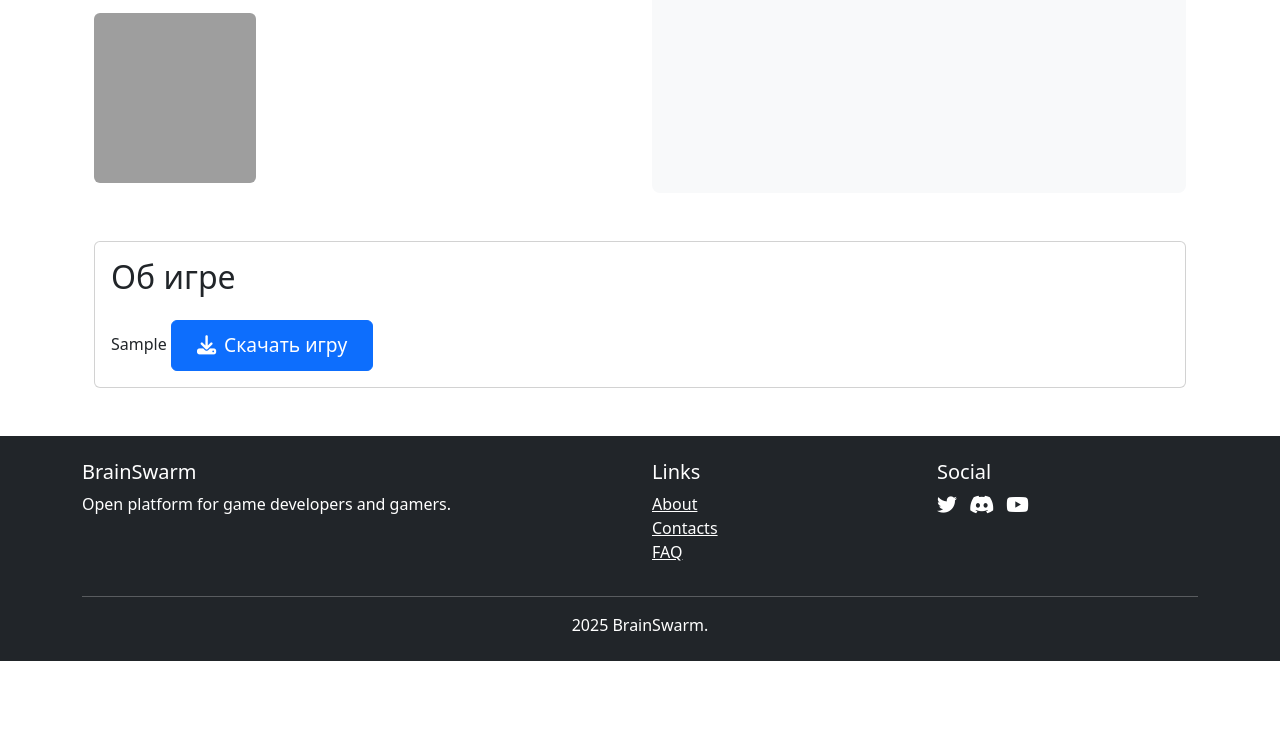
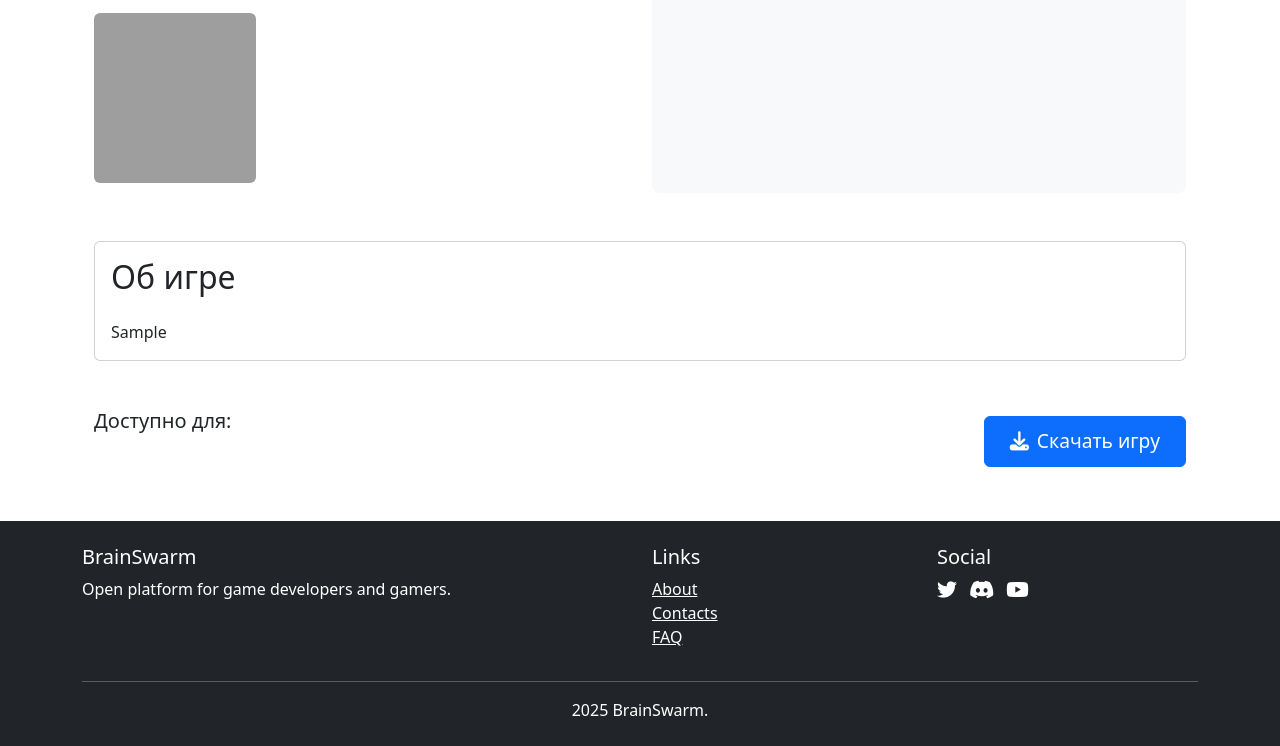
Before and after one commit to Chromiumore/Parts-231-3213-app-dev-2025-kp, a Flask app: template app/templates/view-game.html in a window 1280 px wide. Shown: the part 572-1318 px from the top of the page. Before the commit the page ends 1233 px from the top, so only its background shows below. Run offline with Flask 3, Linux system fonts and the light colour scheme; the template is opened without the code that fills it: most values are stand-ins (such as "Sample title", 1, 10 or a date in 2020); some libraries are stand-ins or nearby versions; grey boxes are pictures that could not be loaded.

Commit message:
view game supported os

```diff
--- a/app/templates/view-game.html
+++ b/app/templates/view-game.html
@@ -52,12 +52,22 @@
                 <div class="card-body">
                     <h2 class="card-title mb-4">Об игре</h2>
                     {{ info_markdown |safe}}
-                    <button class="btn btn-primary download-btn mt-3 mt-md-0">
-                        <i class="fas fa-download me-2"></i>Скачать игру
-                    </button>
                 </div>
             </div>
         </div>
+    </div>
+    <div class="d-flex justify-content-between align-items-center flex-wrap">
+        <div>
+            <h5 class="mb-3">Доступно для:</h5>
+            <div>
+                {% for o in supported_os %}
+                <i class="fab fa-{{ o.fa_icon_name }} os-icon" title="{{ o.display_name }}"></i>
+                {% endfor %}
+            </div>
+        </div>
+        <button class="btn btn-primary download-btn mt-3 mt-md-0">
+            <i class="fas fa-download me-2"></i>Скачать игру
+        </button>
     </div>
 </div>
 
```
